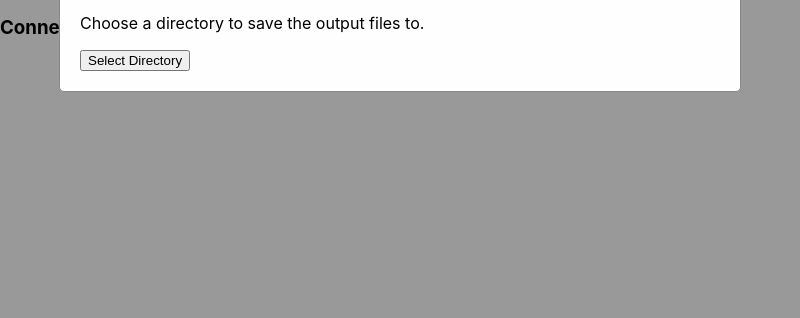
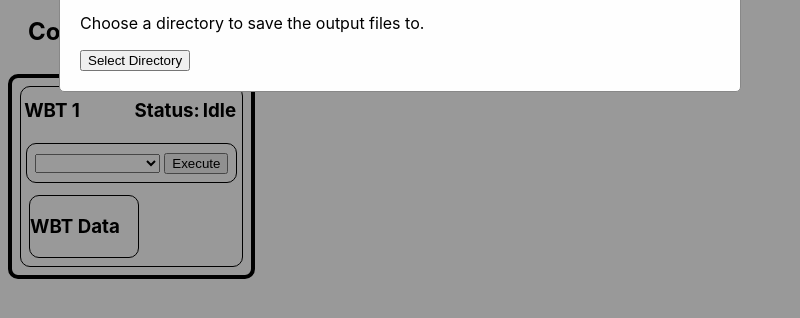
Before and after one commit to UA-WELS-Capstone-22/WELSFrontEnd, an Electron app: page src/index.html in a window 800 px wide. Shown: the part 144-462 px from the top of the page. Drawn offline with Linux system fonts and the light colour scheme; no server answers.

Commit message:
added wbt panel and stated some styling"

```diff
--- a/src/index.css
+++ b/src/index.css
@@ -89,8 +89,6 @@ img#logo {
   float: left;
 }
 
-
-
 h1#outDir {
   color: white;
   font-size: 2rem;
@@ -142,3 +140,121 @@ button#changeDir {
   float: left;
 
 }
+
+/* start of WBT body content styling  */
+
+h2#bodyLabel{
+  padding-left: 1.75rem;
+}
+
+div#WBTContainer.container{
+  display: flex;
+  flex-direction: row;
+  justify-content: space-between;
+  align-items: center;
+  align-content: flex-start;
+  /* TODO: fix later */
+  /* width: 100%;  */
+  height: 100%;
+  overflow: auto;
+  float: left;
+  border: 4px solid black;
+  border-radius: 10px;
+  margin: 0.5rem;
+  flex-wrap: wrap;
+}
+
+div.WBTPanel{
+  display: flex;
+  flex-direction: column;
+  flex-wrap: wrap;
+  justify-content: space-between;
+  align-items: flex-start;
+  align-content: flex-start;
+  width: auto;
+  height: auto;
+  overflow: auto;
+  float: left;
+  border: 1px solid black;
+  border-radius: 10px;
+  margin: 0.5rem;
+}
+
+div.WBTHeader{
+  display: flex;
+  flex-direction: column;
+  flex-wrap: wrap;
+  justify-content: space-between;
+  align-items: flex-start;
+  width: auto;
+  height: auto;
+  float: left;
+  margin: 0.1rem;
+  padding: 0.1rem;
+}
+
+div.nameAndStat{
+  display: flex;
+  flex-direction: row;
+  flex-wrap: wrap;
+  align-items: center;
+  align-content: start;
+  width: 100%;
+  justify-content: space-between;
+}
+
+div.nameAndStat h3{
+  display: flex;
+  width: fit-content;
+  margin-top: 0.5em;
+}
+
+div.status{
+  display: flex;
+  flex-direction: row;
+  flex-wrap: wrap;
+  justify-content: space-evenly;
+  align-items: flex-start;
+  align-content: flex-start;
+  width: 50%;
+  height: auto;
+  float: left;
+}
+
+div.controls{
+  display: block;
+  flex-direction: column;
+  justify-content: space-between;
+  align-items: center;
+  align-content: flex-start;
+  border: 1px solid black;
+  border-radius: 10px;
+  margin: 0.1rem;
+  padding: 0.5rem;
+}
+
+h3.curStatus{
+  align-self: start;
+}
+
+div.WBTContent{
+  display: flex;
+  float: left;
+  justify-content: start;
+}
+
+div.WBTDataContentHeader{
+  display: flex;
+  flex-direction: row;
+  flex-wrap: wrap;
+  justify-content: start;
+  align-items: center;
+  align-content: start;
+  width: 100%;
+  height: auto;
+  overflow: auto;
+  float: left;
+  border: 1px solid black;
+  border-radius: 10px;
+  margin: 0.5rem;
+}
--- a/src/index.html
+++ b/src/index.html
@@ -23,11 +23,42 @@
     </div>
 
     <div class="container" id = 'main'>
-      <h3>Connected WBT's</h3>
-      <div class="content" id = 'Devices'>
-        <div id = 'serial'>
+      <h2 id = "bodyLabel">Connected WBT's</h2>
+      <div class = "container" id="WBTContainer">
+
+        <div class = 'WBTPanel'>
+
+          <div class = 'WBTHeader'>
+            <div class = "nameAndStat">
+              <h3>WBT 1</h3>
+              <div class = status>
+                <h3>Status:</h3>
+                <h3 class = 'curStatus'>Idle</h3>
+              </div>
+            </div>
+            <div class = 'controls'>
+            <select command = 'commandSelect'>
+              <option value = '0'></option>
+              <option value = '1'>Full ATP</option>
+              <option value = '2'>Charge</option>
+              <option value = '3'>Discharge</option>
+              <option value = '4'>Storage/Shipping</option>
+              <option value = '5'>Shutdown</option>
+            </select>
+            <button class = 'SendCommand'>Execute</button>
+            </div>
+          </div>
+
+          <div class = 'WBTContent'>
+            <div class = 'WBTDataContent'>
+              <div class = 'WBTDataContentHeader'>
+                <h3>WBT Data</h3>
+              </div>
+            </div>
+          </div>
 
         </div>
+
       </div>
     </div>
 
@@ -40,8 +71,6 @@
       </div>
     </div>
 
-
-
     <script src = "serial.js"></script>
     <script src = "printout.js"></script>
   </body>
```
